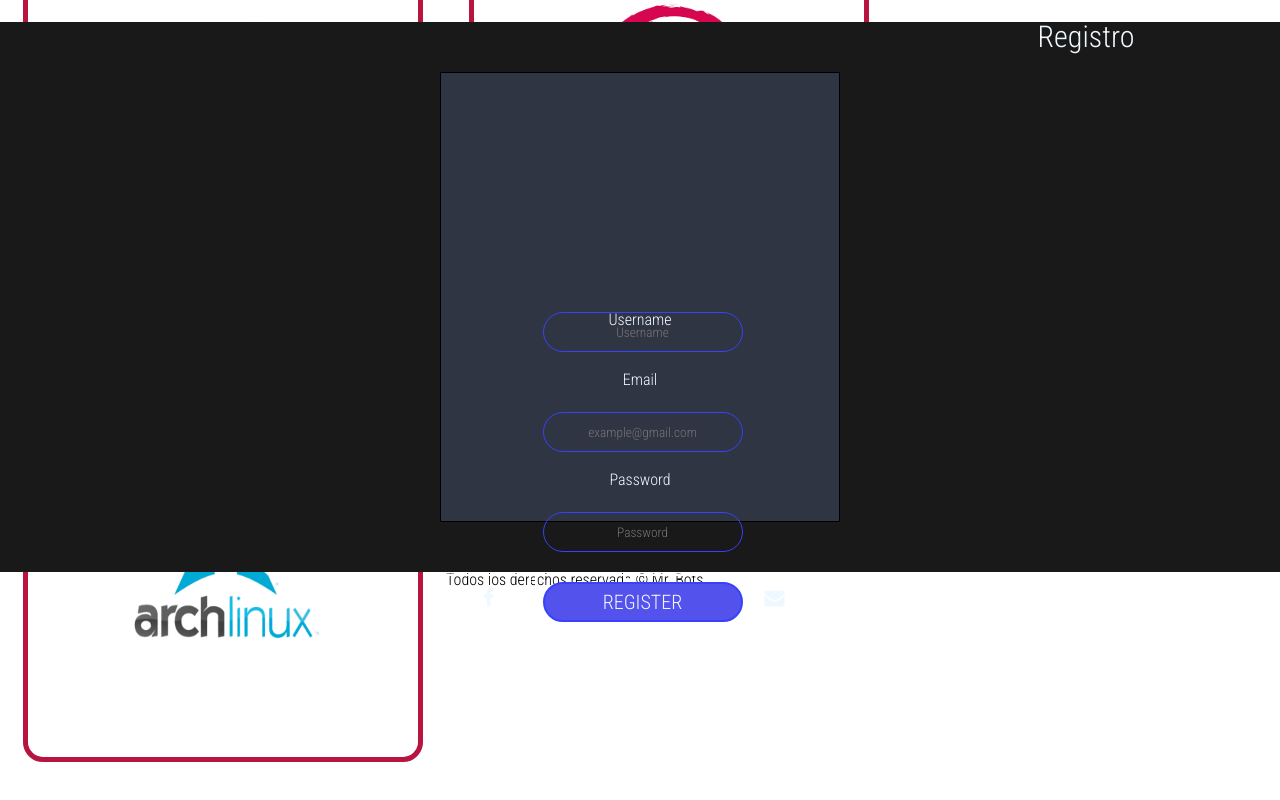
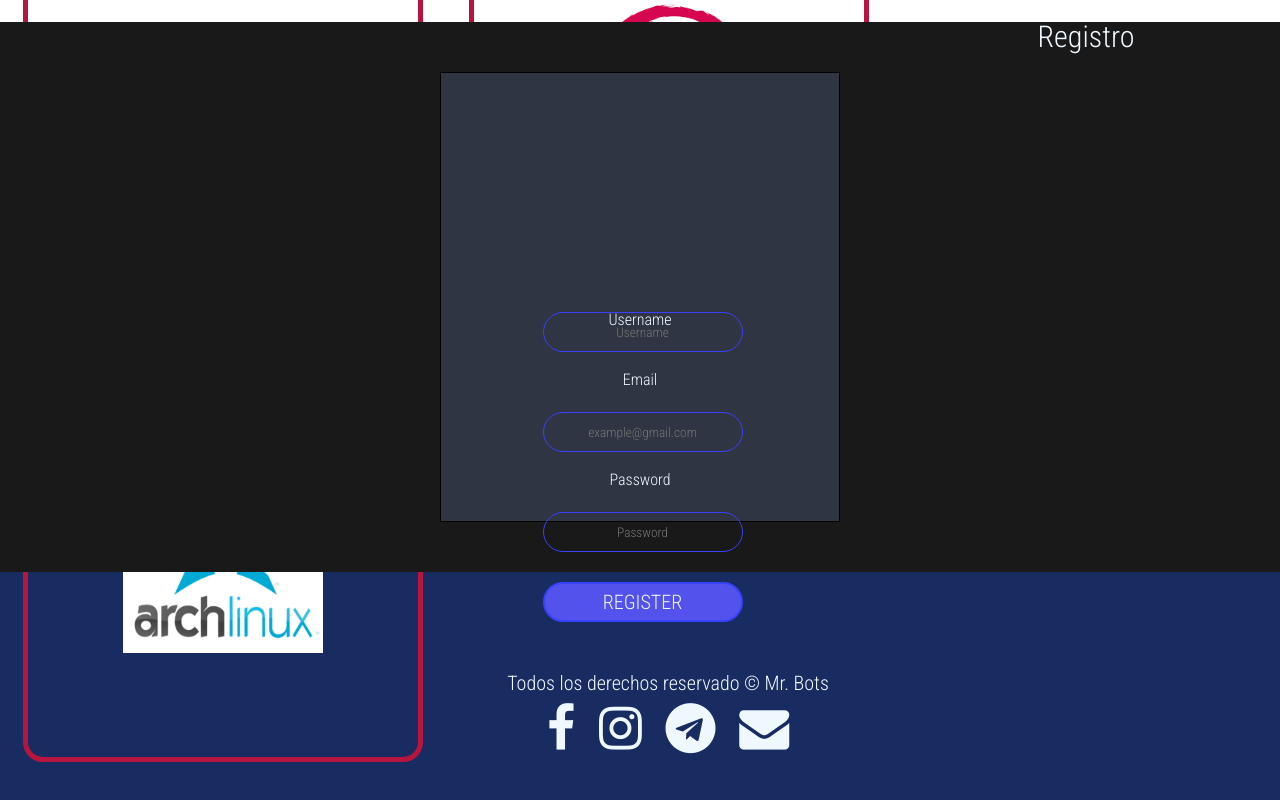
Before and after one commit to PieroALB/BibliotecaMrBots, a plain HTML site: page index.html in a window 1280 px wide. Shown: the part 2303-3103 px from the top of the page. Before the commit the page ends 3065 px from the top, so only its background shows below. Drawn offline with Linux system fonts and the light colour scheme; a web font is replaced by a local one.

Commit message:
Pagina Web casi acaba con el html y css solo falta colocar los iconos a neustro formulario

```diff
--- a/Css/style.css
+++ b/Css/style.css
@@ -94,7 +94,7 @@ header > div{
     border-radius:20px;
 }
 
-div > a{
+#title-box > a{
     text-decoration: none;
     list-style: none;
     font-size: 20px;
@@ -105,10 +105,11 @@ div > a{
     padding: 10px 35px;
 }
 
-div  a:hover{
+#title-box > a:hover{
     background-color: aliceblue;
     color: black;
 }
+
 
 
 /*NAVEGATION*/
@@ -116,7 +117,7 @@ nav{
     height:50px;
 }
 
-nav a{
+nav > a{
     float:right;
     text-decoration:none;
     list-style: none;
@@ -127,6 +128,10 @@ nav a{
     text-transform: uppercase;
 }
 
+
+nav > a:hover{
+    color:dodgerblue;
+}
 /*END NAVIGATION*/
 
 
@@ -298,3 +303,37 @@ button[type="submit"]{
 button[type="submit"]:hover{
     background: none;
 }
+
+/*FOOTER*/
+
+footer {
+    height: 300px;
+    border: 1px solid #182C61;
+    background-color: #182C61;
+}
+
+.footer-box{
+    width: 500px;
+    height: 100px;
+    margin: 100px auto;
+    text-align: center;
+    background-color: none;
+}
+
+.footer-box p{
+    color: aliceblue;
+    font-size: 20px;
+    margin-bottom: 10px;
+}
+
+.fa{
+    font-size: 50px;
+    color: aliceblue;
+    margin: 0 10px;
+}
+
+.fa:hover{
+    color: dodgerblue;
+}
+
+/*ENDFOOTER*/
--- a/index.html
+++ b/index.html
@@ -133,16 +133,15 @@
             </section>
 
             <footer>
-                <div>
+                <div class="footer-box">
                     <p>Todos los derechos reservado &copy; Mr. Bots</p>
-                    <a href="#" target="blank"><i class="fa fa-facebook"></i></a>
-                    <a href="#" target="blank" ><i class="fa fa-instagram"></i></a>
-                    <a href="#" target="blank" ><i class="fa fa-telegram"></i></a>
-                    <a href="#" target="blank" ><i class="fa fa-envelope"></i></a>
+                    <a href="http://www.facebook.com" target="blank"><i class="fa fa-facebook"></i></a>
+                    <a href="http://www.instagram.com" target="blank" ><i class="fa fa-instagram"></i></a>
+                    <a href="http://www.telegram.com" target="blank" ><i class="fa fa-telegram"></i></a>
+                    <a href="http://www.gmail.com" target="blank" ><i class="fa fa-envelope"></i></a>
                 </div>
             </footer>
         </main>
-
     </div>
 </body>
 </html>
```
